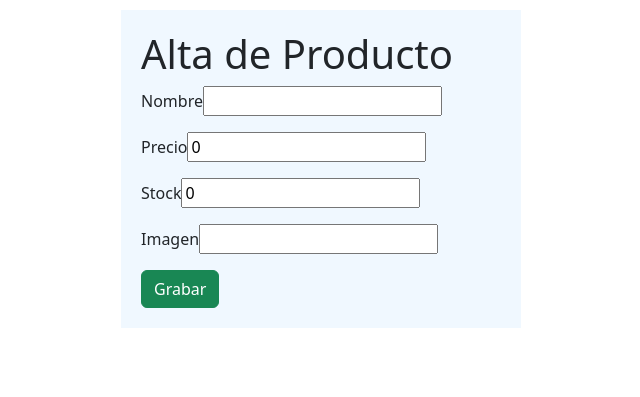
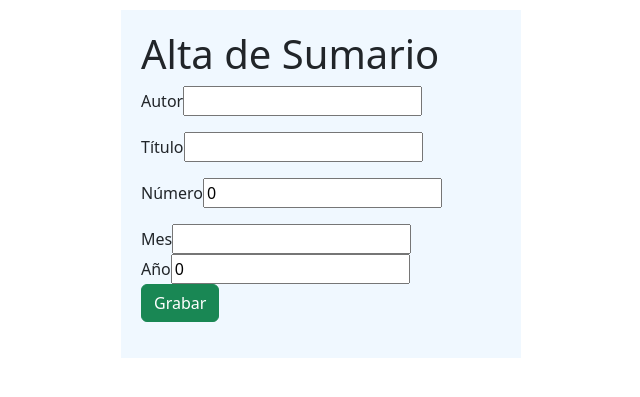
Before and after one commit to LopezAlejandro/proyectoFinal, a Flask app: template templates/producto_nuevo.html in a window 1280 px wide. Shown: the part 56-453 px from the top of the page, without its empty margins (319-959 px from the left). Run offline with Flask 3, Linux system fonts and the light colour scheme; the template is opened without the code that fills it, so the values that code supplies are empty.

Commit message:
Adaptacion para el sistema de sumarios

```diff
--- a/app.py
+++ b/app.py
@@ -61,81 +61,59 @@ db = SQLAlchemy(app)
 ma = Marshmallow(app)
 
 
-class Producto(db.Model):  # Producto hereda de db.Model
+class Sumario(db.Model):
     """
-    Definición de la tabla Producto en la base de datos.
-    La clase Producto hereda de db.Model.
-    Esta clase representa la tabla "Producto" en la base de datos.
+    Definición de la tabla Sumario en la base de datos.
+    La clase Sumario hereda de db.Model.
+    Esta clase representa la tabla "Sumario" en la base de datos.
     """
 
     id = db.Column(db.Integer, primary_key=True)
-    nombre = db.Column(db.String(100))
-    precio = db.Column(db.Integer)
-    stock = db.Column(db.Integer)
-    imagen = db.Column(db.String(400))
+    autor = db.Column(db.String(50))
+    titulo = db.Column(db.String(150))
+    numero = db.Column(db.Integer, default=0)
+    mes = db.Column(db.String(25), nullable=False)
+    anio = db.Column(db.SmallInteger, nullable=False)
 
-    def __init__(self, nombre, precio, stock, imagen):
+    def __init__(self, autor, titulo, numero, mes, anio):
         """
-        Constructor de la clase Producto.
+        Constructor de la clase Sumario.
 
         Args:
-            nombre (str): Nombre del producto.
-            precio (int): Precio del producto.
-            stock (int): Cantidad en stock del producto.
-            imagen (str): URL o ruta de la imagen del producto.
+            autor (str):
+            titulo (str):
+            numero (int):
+            mes (str):
+            anio (int) :
         """
-        self.nombre = nombre
-        self.precio = precio
-        self.stock = stock
-        self.imagen = imagen
-
-    # Se pueden agregar más clases para definir otras tablas en la base de datos
-
-
-class Libro(db.Model):
-    id = db.Column(db.Integer, primary_key=True)
-    titulo = db.Column(db.String(100))
-    autor = db.Column(db.String(50))
-    isbn = db.Column(db.String(13))
-    status = db.Column(db.Boolean, default=False)
-
-    def __init__(self, titulo, autor, isbn, status):
+        self.autor = autor
         self.titulo = titulo
-        self.autor = autor
-        self.isbn = isbn
-        self.status = status
+        self.numero = numero
+        self.mes = mes
+        self.anio = anio
 
 
 with app.app_context():
     db.create_all()  # Crea todas las tablas en la base de datos
 
 
-# Definición del esquema para la clase Producto
-class ProductoSchema(ma.Schema):
+# Definición del esquema para la clase Sumario
+class SumarioSchema(ma.Schema):
     """
-    Esquema de la clase Producto.
+    Esquema de la clase Sumario.
 
     Este esquema define los campos que serán serializados/deserializados
-    para la clase Producto.
+    para la clase Sumario.
     """
 
     class Meta:
-        fields = ("id", "nombre", "precio", "stock", "imagen")
+        fields = ("id", "autor", "titulo", "numero", "mes", "anio")
 
 
-producto_schema = ProductoSchema()  # Objeto para serializar/deserializar un producto
-productos_schema = ProductoSchema(
+sumario_schema = SumarioSchema()  # Objeto para serializar/deserializar un producto
+sumarios_schema = SumarioSchema(
     many=True
 )  # Objeto para serializar/deserializar múltiples productos
-
-
-class LibroSchema(ma.Schema):
-    class Meta:
-        fields = ("id", "autor", "titulo", "isbn", "status")
-
-
-libro_schema = LibroSchema()
-libros_schema = LibroSchema(many=True)
 
 """
 Este código define un endpoint que permite obtener todos los productos de la base de datos y los devuelve como un JSON en respuesta a una solicitud GET a la ruta /productos.
@@ -148,18 +126,18 @@ return jsonify(result): El resultado serializado en formato JSON se devuelve com
 """
 
 
-@app.route("/productos", methods=["GET"])
-def get_Productos():
+@app.route("/sumario", methods=["GET"])
+def get_Sumarios():
     """
     Endpoint para obtener todos los productos de la base de datos.
 
     Retorna un JSON con todos los registros de la tabla de productos.
     """
-    all_productos = (
-        Producto.query.all()
+    all_sumarios = (
+        Sumario.query.all()
     )  # Obtiene todos los registros de la tabla de productos
-    result = productos_schema.dump(
-        all_productos
+    result = sumarios_schema.dump(
+        all_sumarios
     )  # Serializa los registros en formato JSON
     return jsonify(result)  # Retorna el JSON de todos los registros de la tabla
 
@@ -185,100 +163,87 @@ update_producto(id):
 """
 
 
-@app.route("/productos/<id>", methods=["GET"])
-def get_producto(id):
+@app.route("/sumario/<id>", methods=["GET"])
+def get_sumario(id):
     """
     Endpoint para obtener un producto específico de la base de datos.
 
     Retorna un JSON con la información del producto correspondiente al ID proporcionado.
     """
-    producto = Producto.query.get(
+    sumario = Sumario.query.get(
         id
     )  # Obtiene el producto correspondiente al ID recibido
-    return producto_schema.jsonify(producto)  # Retorna el JSON del producto
+    return sumario_schema.jsonify(sumario)  # Retorna el JSON del producto
 
 
-@app.route("/productos/<id>", methods=["DELETE"])
-def delete_producto(id):
+@app.route("/sumario/<id>", methods=["DELETE"])
+def delete_sumario(id):
     """
     Endpoint para eliminar un producto de la base de datos.
 
     Elimina el producto correspondiente al ID proporcionado y retorna un JSON con el registro eliminado.
     """
-    producto = Producto.query.get(
+    sumario = Sumario.query.get(
         id
     )  # Obtiene el producto correspondiente al ID recibido
-    db.session.delete(producto)  # Elimina el producto de la sesión de la base de datos
+    db.session.delete(sumario)  # Elimina el producto de la sesión de la base de datos
     db.session.commit()  # Guarda los cambios en la base de datos
-    return producto_schema.jsonify(producto)  # Retorna el JSON del producto eliminado
+    return sumario_schema.jsonify(sumario)  # Retorna el JSON del producto eliminado
 
 
-@app.route("/productos", methods=["POST"])  # Endpoint para crear un producto
-def create_producto():
+@app.route("/sumario", methods=["POST"])  # Endpoint para crear un producto
+def create_sumario():
     """
     Endpoint para crear un nuevo producto en la base de datos.
 
     Lee los datos proporcionados en formato JSON por el cliente y crea un nuevo registro de producto en la base de datos.
     Retorna un JSON con el nuevo producto creado.
     """
-    nombre = request.json[
-        "nombre"
+    autor = request.json[
+        "autor"
     ]  # Obtiene el nombre del producto del JSON proporcionado
-    precio = request.json[
-        "precio"
+    titulo = request.json[
+        "titulo"
     ]  # Obtiene el precio del producto del JSON proporcionado
-    stock = request.json[
-        "stock"
+    numero = request.json[
+        "numero"
     ]  # Obtiene el stock del producto del JSON proporcionado
-    imagen = request.json[
-        "imagen"
-    ]  # Obtiene la imagen del producto del JSON proporcionado
-    new_producto = Producto(
-        nombre, precio, stock, imagen
+    mes = request.json["mes"]  # Obtiene la imagen del producto del JSON proporcionado
+    anio = request.json["anio"]  # Obtiene la imagen del producto del JSON proporcionado
+
+    new_sumario = Sumario(
+        autor, titulo, numero, mes, anio
     )  # Crea un nuevo objeto Producto con los datos proporcionados
     db.session.add(
-        new_producto
+        new_sumario
     )  # Agrega el nuevo producto a la sesión de la base de datos
     db.session.commit()  # Guarda los cambios en la base de datos
-    return producto_schema.jsonify(
-        new_producto
+    return sumario_schema.jsonify(
+        new_sumario
     )  # Retorna el JSON del nuevo producto creado
 
 
-@app.route("/productos/<id>", methods=["PUT"])  # Endpoint para actualizar un producto
-def update_producto(id):
+@app.route("/sumario/<id>", methods=["PUT"])  # Endpoint para actualizar un producto
+def update_sumario(id):
     """
     Endpoint para actualizar un producto existente en la base de datos.
 
     Lee los datos proporcionados en formato JSON por el cliente y actualiza el registro del producto con el ID especificado.
     Retorna un JSON con el producto actualizado.
     """
-    producto = Producto.query.get(
+    sumario = Sumario.query.get(
         id
     )  # Obtiene el producto existente con el ID especificado
 
     # Actualiza los atributos del producto con los datos proporcionados en el JSON
-    producto.nombre = request.json["nombre"]
-    producto.precio = request.json["precio"]
-    producto.stock = request.json["stock"]
-    producto.imagen = request.json["imagen"]
+    sumario.autor = request.json["autor"]
+    sumario.titulo = request.json["titulo"]
+    sumario.numero = request.json["numero"]
+    sumario.mes = request.json["mes"]
+    sumario.anio = request.json["anio"]
 
     db.session.commit()  # Guarda los cambios en la base de datos
-    return producto_schema.jsonify(producto)  # Retorna el JSON del producto actualizado
-
-
-@app.route("/libros", methods=["GET"])
-def get_Libros():
-    """
-    Endpoint para obtener todos los productos de la base de datos.
-
-    Retorna un JSON con todos los registros de la tabla de productos.
-    """
-    all_libros = (
-        Libro.query.all()
-    )  # Obtiene todos los registros de la tabla de productos
-    result = libros_schema.dump(all_libros)  # Serializa los registros en formato JSON
-    return jsonify(result)  # Retorna el JSON de todos los registros de la tabla
+    return sumario_schema.jsonify(sumario)  # Retorna el JSON del producto actualizado
 
 
 """
--- a/templates/producto_editar.html
+++ b/templates/producto_editar.html
@@ -16,7 +16,7 @@ integrity="sha384-iYQeCzEYFbKjA/T2uDLTpkwGzCiq6soy8tYaI1GyVh/UjpbCx/TYkiZhlZB6+f
 <div class="container" id="app">
 <form style="background-color: aliceblue;margin:10px auto ; width: 400px; padding: 20px;">
 <h2>Editar Producto </h2>
-<p>Precio:{{precio}}</p>
+<p>Número:{{numero}} - Mes:{{mes}} - Año:{{anio}} </p>
 <div class="mb-3">
 <label for="id">Id</label>
 <input type="number" name="id" id="id" disabled v-model="id" >
--- a/templates/producto_nuevo.html
+++ b/templates/producto_nuevo.html
@@ -1,13 +1,17 @@
 <!doctype html>
 <html lang="en">
   <head>
-  <title>Producto Nuevo</title>
+    <title>Sumario Nuevo</title>
     <!-- Required meta tags -->
     <meta charset="utf-8">
-  <meta name="viewport" content="width=device-width, initial-scale=1, shrink-to-fit=no">
+    <meta name="viewport"
+      content="width=device-width, initial-scale=1, shrink-to-fit=no">
     <!-- Bootstrap CSS v5.2.1 -->
-  <link href="https://cdn.jsdelivr.net/npm/bootstrap@5.2.1/dist/css/bootstrap.min.css" rel="stylesheet"
-    integrity="sha384-iYQeCzEYFbKjA/T2uDLTpkwGzCiq6soy8tYaI1GyVh/UjpbCx/TYkiZhlZB6+fzT" crossorigin="anonymous">
+    <link
+      href="https://cdn.jsdelivr.net/npm/bootstrap@5.2.1/dist/css/bootstrap.min.css"
+      rel="stylesheet"
+      integrity="sha384-iYQeCzEYFbKjA/T2uDLTpkwGzCiq6soy8tYaI1GyVh/UjpbCx/TYkiZhlZB6+fzT"
+      crossorigin="anonymous">
   </head>
   <body>
     <header id="header">
@@ -15,43 +19,57 @@
     </header>
     <main>
       <div class="container" id="app">
-      <form style="background-color: aliceblue;margin:10px auto ; width: 400px; padding: 20px;">
-        <h1>Alta de Producto</h1>
+        <form
+          style="background-color: aliceblue;margin:10px auto ; width: 400px; padding: 20px;">
+          <h1>Alta de Sumario</h1>
+
           <div class="mb-3">
-          <label for="nombre">Nombre</label>
-          <input type="text" name="nombre" id="nombre" v-model="nombre">
+            <label for="autor">Autor</label>
+            <input type="text" name="autor" id="autor" v-model="autor">
           </div>
+
           <div class="mb-3">
-          <label for="precio">Precio</label>
-          <input type="number" name="precio" id="precio" v-model="precio">
+            <label for="titulo">Título</label>
+            <input type="text" name="titulo" id="titulo" v-model="titulo">
           </div>
+
           <div class="mb-3">
-          <label for="stock">Stock</label>
-          <input type="number" name="stock" id="stock" v-model="stock">
+            <label for="numero">Número</label>
+            <input type="number" name="numero" id="numero" v-model="numero">
           </div>
+
           <div class="mb-3">
-          <label for="imagen">Imagen</label>
-          <input type="text" name="imagen" id="imagen" v-model="imagen">
-          <img width="100" :src="imagen" alt="">
+            <label for="mes">Mes</label>
+            <input type="text" name="mes" id="mes" v-model="mes">
+          <div>
+
+          <div class="mb-3">
+            <label for="anio">Año</label>
+            <input type="number" name="anio" id="anio" v-model="anio">
+          <div>
+
+          <button type="button" class="btn btn-success"
+            v-on:click="grabar()">Grabar
+          </button>
+
+        </form>
 
       </div>
-
-          <button type="button" class="btn btn-success" v-on:click="grabar()">Grabar</button>
-      </form>
-
-
-    </div>
-
 
     </main>
     <footer>
     <!-- place footer here -->
     </footer>
     <!-- Bootstrap JavaScript Libraries -->
-  <script src="https://cdn.jsdelivr.net/npm/@popperjs/core@2.11.6/dist/umd/popper.min.js" integrity="sha384-oBqDVmMz9ATKxIep9tiCxS/Z9fNfEXiDAYTujMAeBAsjFuCZSmKbSSUnQlmh/jp3" crossorigin="anonymous">
+    <script
+      src="https://cdn.jsdelivr.net/npm/@popperjs/core@2.11.6/dist/umd/popper.min.js"
+      integrity="sha384-oBqDVmMz9ATKxIep9tiCxS/Z9fNfEXiDAYTujMAeBAsjFuCZSmKbSSUnQlmh/jp3"
+      crossorigin="anonymous">
     </script>
-  <script src="https://cdn.jsdelivr.net/npm/bootstrap@5.2.1/dist/js/bootstrap.min.js"
-    integrity="sha384-7VPbUDkoPSGFnVtYi0QogXtr74QeVeeIs99Qfg5YCF+TidwNdjvaKZX19NZ/e6oz" crossorigin="anonymous">
+    <script
+      src="https://cdn.jsdelivr.net/npm/bootstrap@5.2.1/dist/js/bootstrap.min.js"
+      integrity="sha384-7VPbUDkoPSGFnVtYi0QogXtr74QeVeeIs99Qfg5YCF+TidwNdjvaKZX19NZ/e6oz"
+      crossorigin="anonymous">
     </script>
     <script src="../js/main.js"></script>
     <script src="https://unpkg.com/vue@3/dist/vue.global.js"></script>
```
Also changed, not shown: js/producto_editar.js (+20 -16 lines), js/productos.js (+18 -16 lines), templates/producto_update.html (+53 -26 lines), templates/productos.html (+16 -16 lines). Lines whose indentation alone changed are shown as unchanged.
